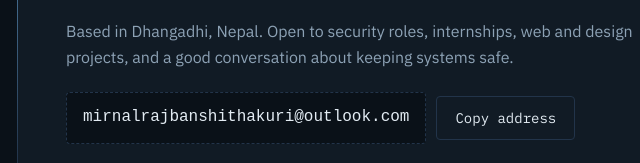
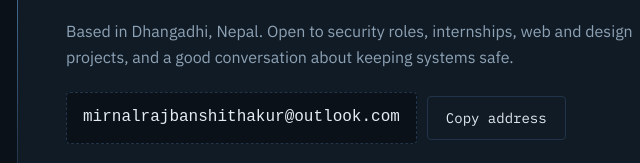
Before and after one commit to mirnalrajbanshithakur/Dynamic-Website, a plain HTML site: page index.html in a window 1280 px wide. Shown: the part 5045-5208 px from the top of the page, 83-723 px from the left. Drawn offline with Linux system fonts and the light colour scheme; animation ran at ten frames a second.

Commit message:
Update email address in contact section

```diff
--- a/index.html
+++ b/index.html
@@ -190,7 +190,7 @@
         <div class="eyebrow">Contact</div>
         <h2>Let's make something harder to break.</h2>
         <p class="sub" style="margin:0">Based in Dhangadhi, Nepal. Open to security roles, internships, web and design projects, and a good conversation about keeping systems safe.</p>
-        <div class="mail"><code id="email">mirnalrajbanshithakuri@outlook.com</code><button class="btn" id="copy" type="button">Copy address</button></div>
+        <div class="mail"><code id="email">mirnalrajbanshithakur@outlook.com</code><button class="btn" id="copy" type="button">Copy address</button></div>
         <form class="contact-form" id="contact-form">
           <label>Name<input name="name" autocomplete="name" required></label>
           <label>Email<input name="email" type="email" autocomplete="email" required></label>
```
